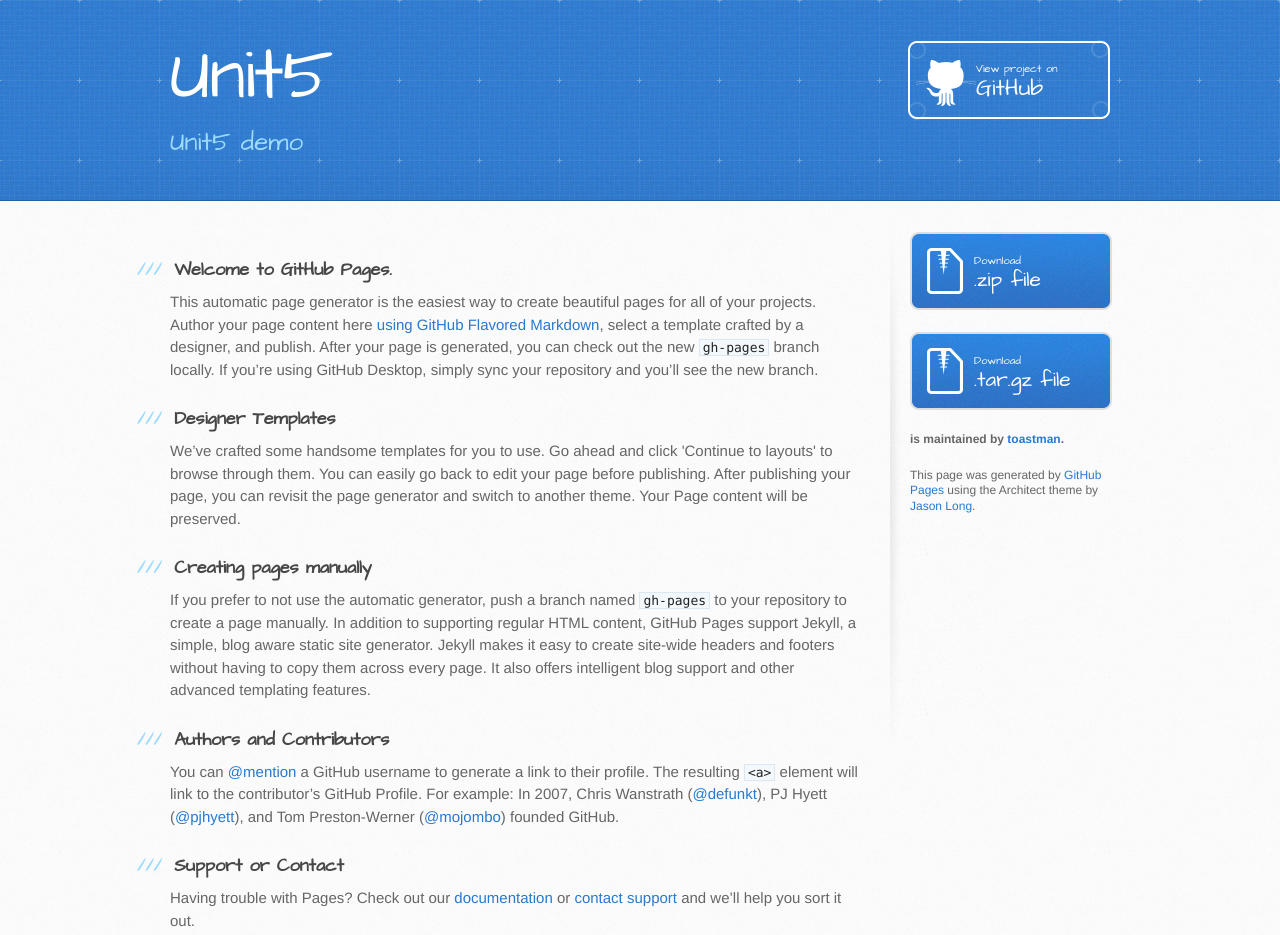
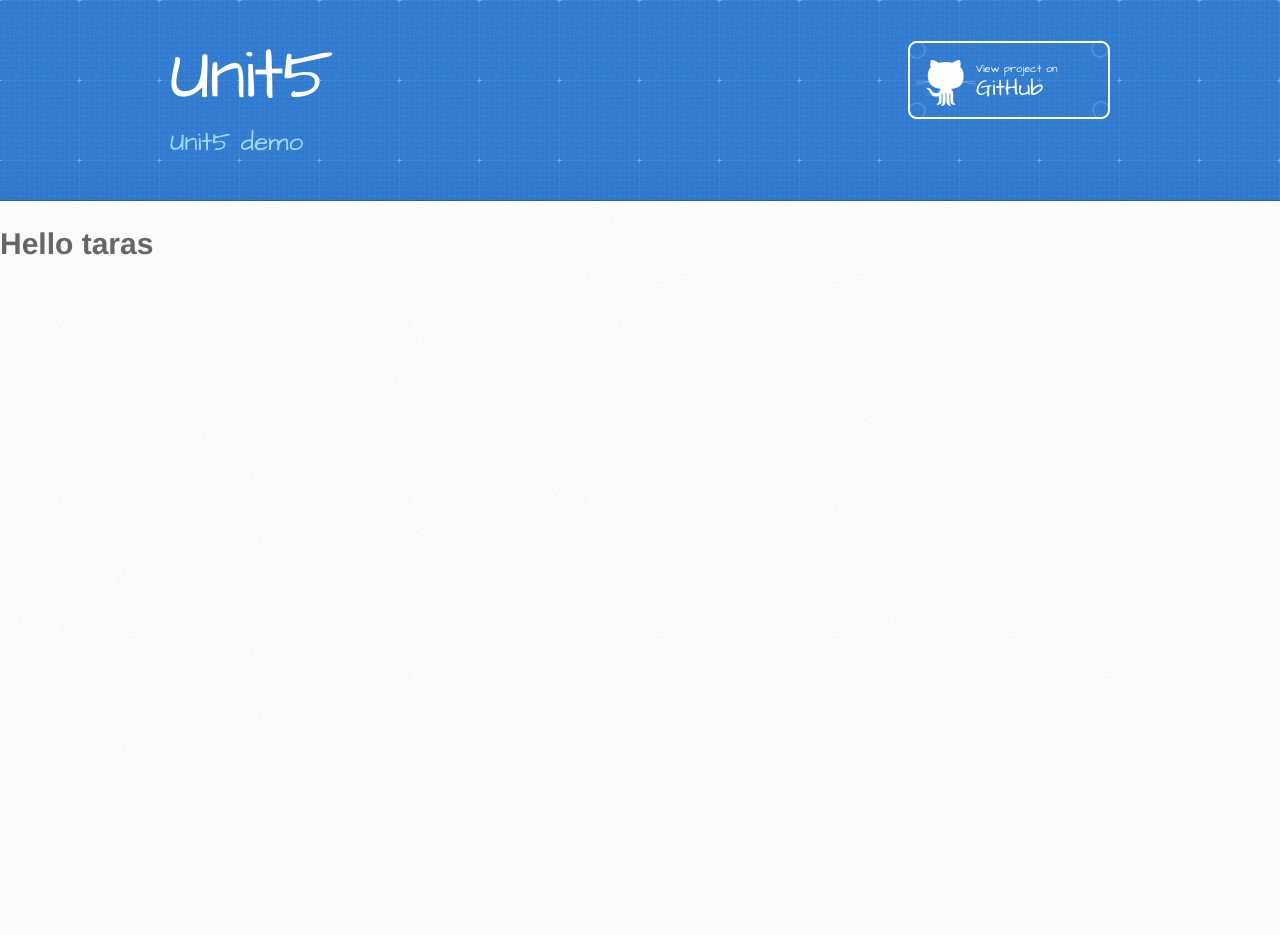
Before and after one commit to toastman/unit5, a plain HTML site: page index.html in a window 1280 px wide. After the commit the page ends 800 px from the top, so only its background shows below. Drawn offline with Linux system fonts and the light colour scheme.

Commit message:
Update index.html

```diff
--- a/index.html
+++ b/index.html
@@ -25,52 +25,6 @@
       </div>
     </header>
 
-    <div id="content-wrapper">
-      <div class="inner clearfix">
-        <section id="main-content">
-          <h3>
-<a id="welcome-to-github-pages" class="anchor" href="#welcome-to-github-pages" aria-hidden="true"><span aria-hidden="true" class="octicon octicon-link"></span></a>Welcome to GitHub Pages.</h3>
-
-<p>This automatic page generator is the easiest way to create beautiful pages for all of your projects. Author your page content here <a href="https://guides.github.com/features/mastering-markdown/">using GitHub Flavored Markdown</a>, select a template crafted by a designer, and publish. After your page is generated, you can check out the new <code>gh-pages</code> branch locally. If you’re using GitHub Desktop, simply sync your repository and you’ll see the new branch.</p>
-
-<h3>
-<a id="designer-templates" class="anchor" href="#designer-templates" aria-hidden="true"><span aria-hidden="true" class="octicon octicon-link"></span></a>Designer Templates</h3>
-
-<p>We’ve crafted some handsome templates for you to use. Go ahead and click 'Continue to layouts' to browse through them. You can easily go back to edit your page before publishing. After publishing your page, you can revisit the page generator and switch to another theme. Your Page content will be preserved.</p>
-
-<h3>
-<a id="creating-pages-manually" class="anchor" href="#creating-pages-manually" aria-hidden="true"><span aria-hidden="true" class="octicon octicon-link"></span></a>Creating pages manually</h3>
-
-<p>If you prefer to not use the automatic generator, push a branch named <code>gh-pages</code> to your repository to create a page manually. In addition to supporting regular HTML content, GitHub Pages support Jekyll, a simple, blog aware static site generator. Jekyll makes it easy to create site-wide headers and footers without having to copy them across every page. It also offers intelligent blog support and other advanced templating features.</p>
-
-<h3>
-<a id="authors-and-contributors" class="anchor" href="#authors-and-contributors" aria-hidden="true"><span aria-hidden="true" class="octicon octicon-link"></span></a>Authors and Contributors</h3>
-
-<p>You can <a href="https://help.github.com/articles/basic-writing-and-formatting-syntax/#mentioning-users-and-teams" class="user-mention">@mention</a> a GitHub username to generate a link to their profile. The resulting <code>&lt;a&gt;</code> element will link to the contributor’s GitHub Profile. For example: In 2007, Chris Wanstrath (<a href="https://github.com/defunkt" class="user-mention">@defunkt</a>), PJ Hyett (<a href="https://github.com/pjhyett" class="user-mention">@pjhyett</a>), and Tom Preston-Werner (<a href="https://github.com/mojombo" class="user-mention">@mojombo</a>) founded GitHub.</p>
-
-<h3>
-<a id="support-or-contact" class="anchor" href="#support-or-contact" aria-hidden="true"><span aria-hidden="true" class="octicon octicon-link"></span></a>Support or Contact</h3>
-
-<p>Having trouble with Pages? Check out our <a href="https://help.github.com/pages">documentation</a> or <a href="https://github.com/contact">contact support</a> and we’ll help you sort it out.</p>
-        </section>
-
-        <aside id="sidebar">
-          <a href="https://github.com/toastman/unit5/zipball/master" class="button">
-            <small>Download</small>
-            .zip file
-          </a>
-          <a href="https://github.com/toastman/unit5/tarball/master" class="button">
-            <small>Download</small>
-            .tar.gz file
-          </a>
-
-          <p class="repo-owner"><a href="https://github.com/toastman/unit5"></a> is maintained by <a href="https://github.com/toastman">toastman</a>.</p>
-
-          <p>This page was generated by <a href="https://pages.github.com">GitHub Pages</a> using the Architect theme by <a href="https://twitter.com/jasonlong">Jason Long</a>.</p>
-        </aside>
-      </div>
-    </div>
-
-
+    <h1>Hello taras</h1>
   </body>
 </html>
```
